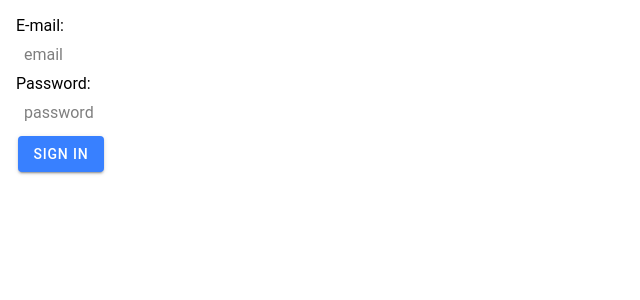
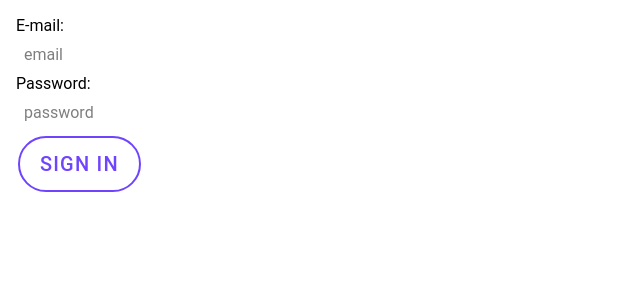
Before and after one commit to makmoud98/demonhacks19-frontend, a React (Create React App) app: page /Login in a window 1280 px wide. Shown: the top 300 px of the page, without its empty margins (0-640 px from the left). Built offline with nearby package versions, Linux system fonts and the light colour scheme; the HTML template or start-up script is replaced by a standard one.

Commit message:
Update Login.tsx

```diff
--- a/src/pages/Login.tsx
+++ b/src/pages/Login.tsx
@@ -28,7 +28,7 @@ class Login extends React.Component {
           <IonInput placeholder= "email"></IonInput>
           <IonLabel>Password: </IonLabel>
           <IonInput placeholder= "password"></IonInput>
-          <IonButton onClick={this.onClick}>Sign In </IonButton>
+          <IonButton size="large" color="tertiary" shape="round" fill="outline" onClick={this.onClick}>Sign In </IonButton>
         </IonContent>
       </IonPage>
     )
```
